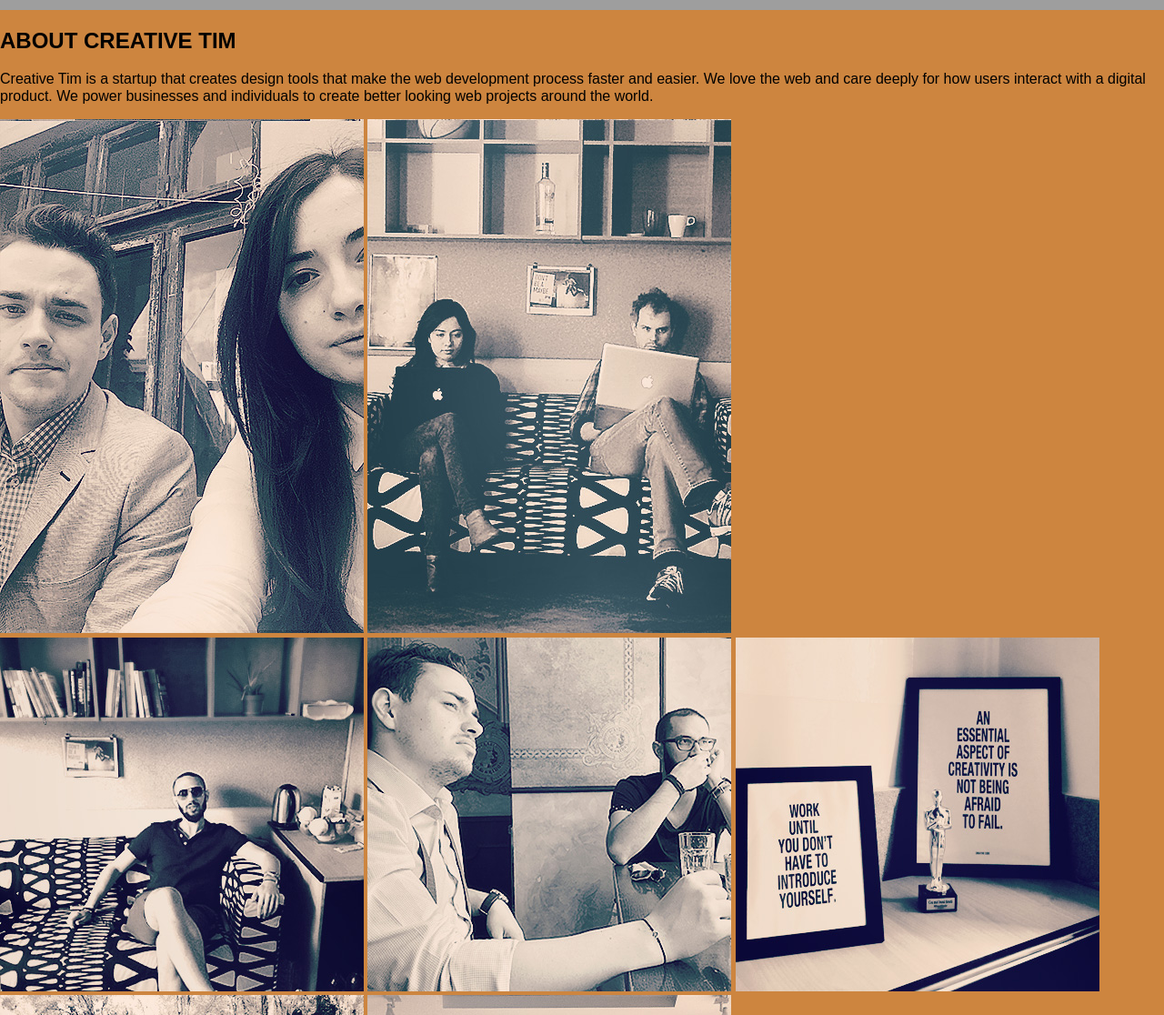
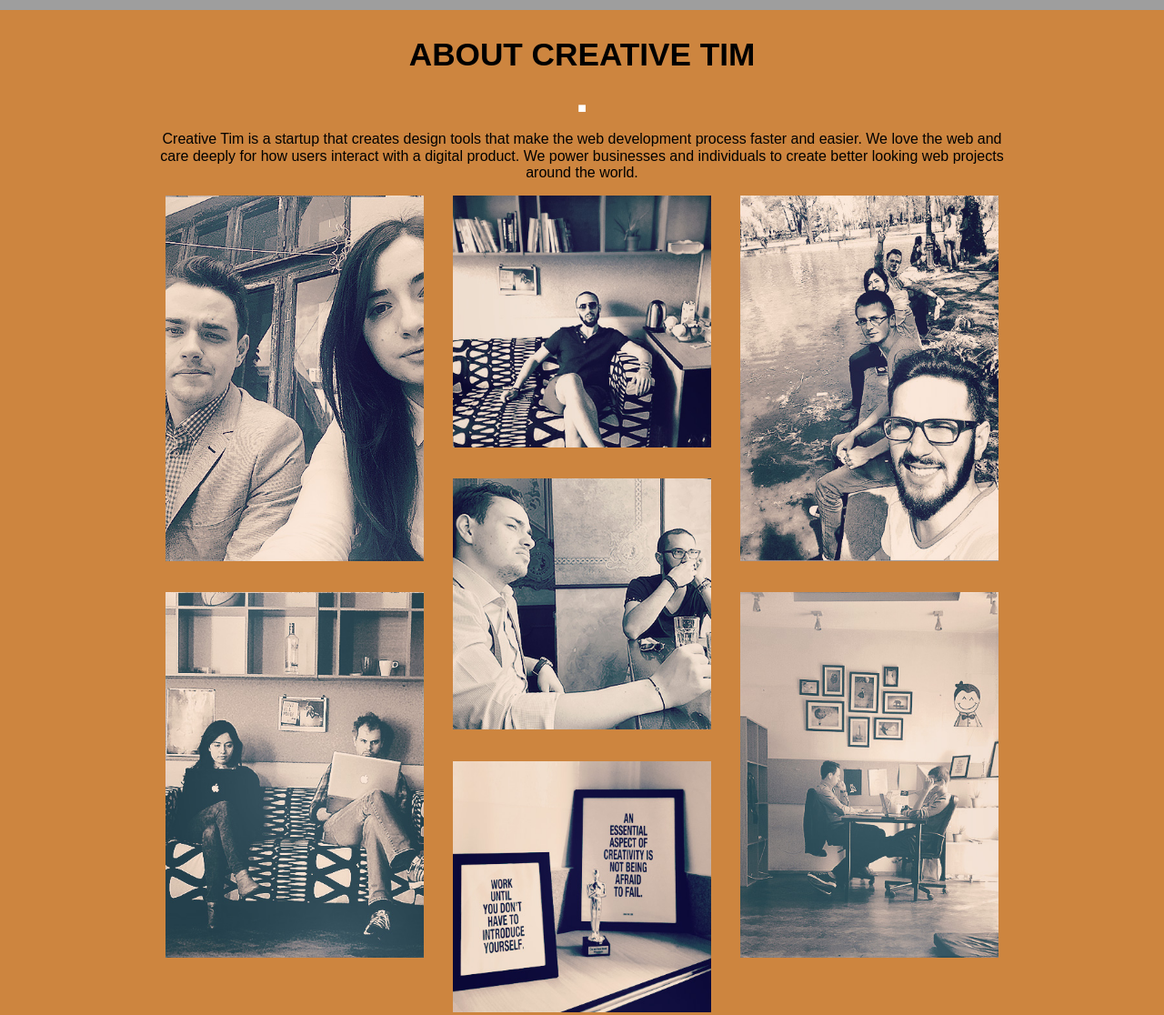
Before and after one commit to omblack/Pr-ctica-01, a plain HTML site: page index.html in a window 1280 px wide. Shown: the part 840-1956 px from the top of the page at 91% size. Drawn offline with Linux system fonts and the light colour scheme; grey boxes are pictures that could not be loaded.

Commit message:
Estilos para secc About

```diff
--- a/assets/css/index.css
+++ b/assets/css/index.css
@@ -2,6 +2,13 @@ body, html{
 	background:peru;
 	font-size:16px;
 }
+
+/*UTILIDADES*/
+.u-dash{
+	text-align:center;
+	color:#fff;
+}
+
 /*HEADER*/
 header{
 	background:white;
@@ -34,3 +41,35 @@ background-position:center;
 	font-size:2em;
 	text-align:center;
 }
+
+/*ABOUT*/
+.about{
+	width: 74%;
+	margin:0 auto;
+
+}
+.about-title{
+
+	font-size:2.2em;
+	text-align: center;
+}
+
+.about-text{
+	text-align:center;
+}
+
+	.about-contentCols{
+		display:flex;
+		justify-content: space-around;
+
+	}
+
+	.about-contentCols-col{
+		width: 30%;
+	}
+	.about-contentCols-col .img{
+
+		width: 100%;
+		margin-bottom: 30px;
+
+	}
--- a/index.html
+++ b/index.html
@@ -37,25 +37,27 @@
 	<!--ABOUT-->
 	<section class="about">
 		<h2 class="about-title">ABOUT CREATIVE TIM</h2>
-		<div class="u-dash"></div>
+		<div class="u-dash">
+&#x025A0;
+		</div>
 		<p class="about-text">Creative Tim is a startup that creates design tools that make the web development process faster and easier. We love the
 			web and care deeply for how users interact with a digital product. We power businesses and individuals to create better
 			looking web projects around the world.</p>
 		<div class="about-contentCols">
 			<div class="about-contentCols-col">
-				<img src="./assets/img/creative_01.jpg" alt="About Creative Tim Pic" class="about-img">
-				<img src="./assets/img/creative_04.jpg" alt="About Creative Tim Pic" class="about-img">
-
-			</div>
-			<div class="./assets/img/about-contentCols-col">
-				<img src="./assets/img/creative_02.jpg" alt="About Creative Tim Pic" class="about-img">
-				<img src="./assets/img/creative_05.jpg" alt="About Creative Tim Pic" class="about-img">
-				<img src="./assets/img/creative_07.jpg" alt="About Creative Tim Pic" class="about-img">
+				<img src="./assets/img/creative_01.jpg" alt="About Creative Tim Pic" class="img">
+				<img src="./assets/img/creative_04.jpg" alt="About Creative Tim Pic" class="img">
 
 			</div>
 			<div class="about-contentCols-col">
-				<img src="./assets/img/creative_03.jpg" alt="About Creative Tim Pic" class="about-img">
-				<img src="./assets/img/creative_06.jpg" alt="About Creative Tim Pic" class="about-img">
+				<img src="./assets/img/creative_02.jpg" alt="About Creative Tim Pic" class="img">
+				<img src="./assets/img/creative_05.jpg" alt="About Creative Tim Pic" class="img">
+				<img src="./assets/img/creative_07.jpg" alt="About Creative Tim Pic" class="img">
+
+			</div>
+			<div class="about-contentCols-col">
+				<img src="./assets/img/creative_03.jpg" alt="About Creative Tim Pic" class="img">
+				<img src="./assets/img/creative_06.jpg" alt="About Creative Tim Pic" class="img">
 
 			</div>
 		</div>
```
